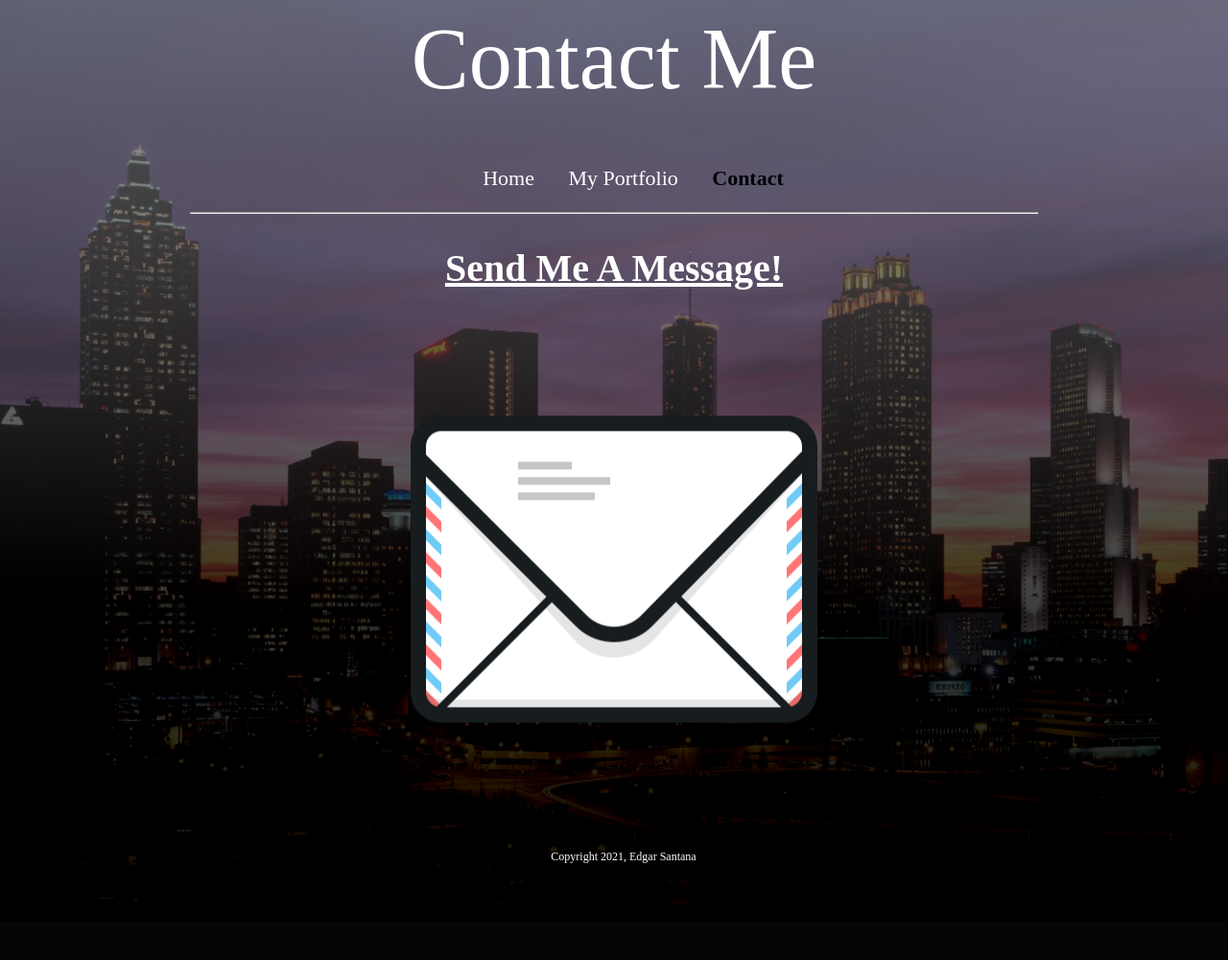
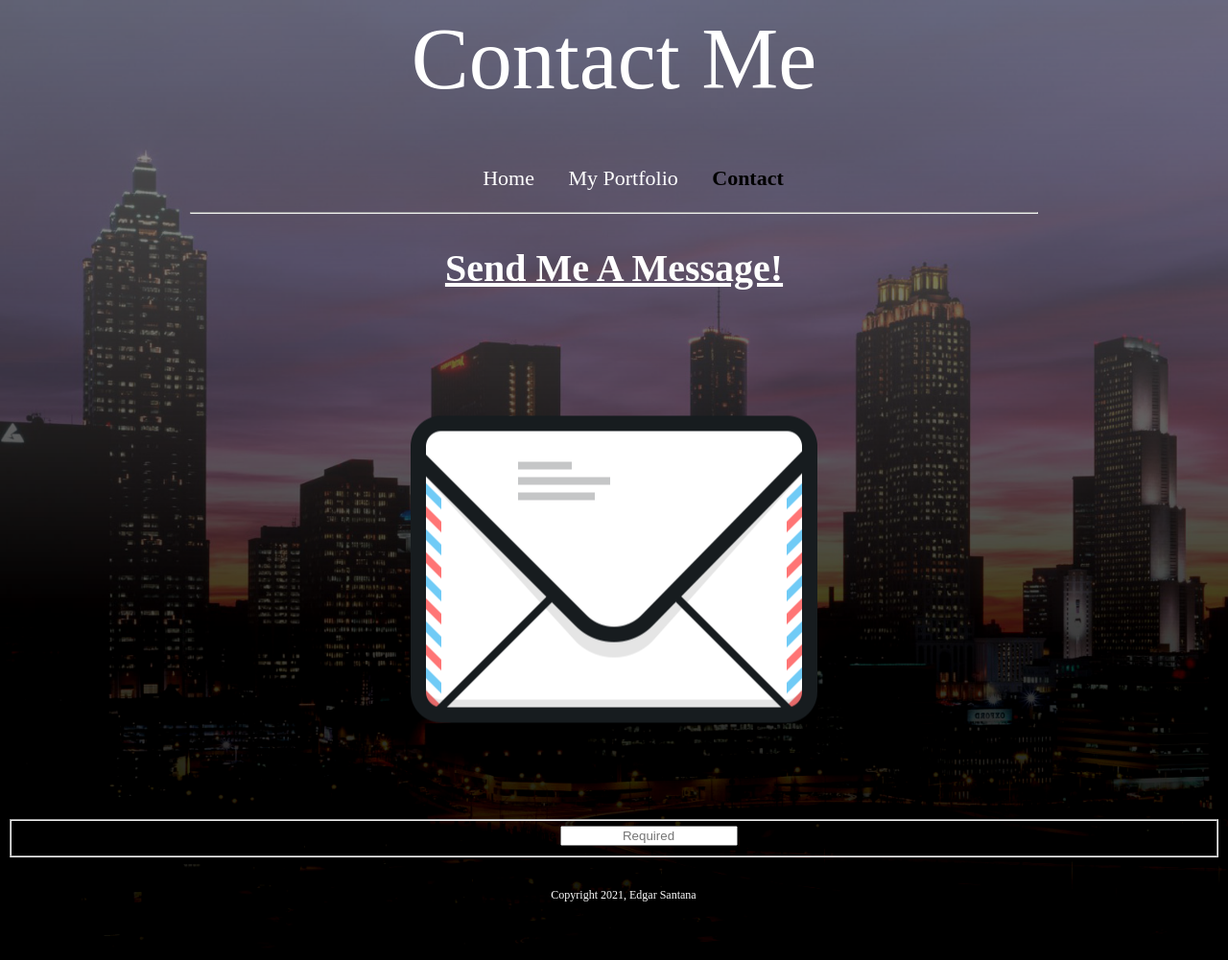
Before and after one commit to santanacodec/My_Portfolio, a Django app: page /contact in a window 1280 px wide. Shown: the whole page at 96% size. Before the commit the page ends 941 px from the top, so only its background shows below. Run offline with Django 3.2, Linux system fonts and the light colour scheme.

Commit message:
Update contact.html
started contact form

```diff
--- a/project/templates/contact.html
+++ b/project/templates/contact.html
@@ -13,4 +13,11 @@
 <h2><u>Send Me A Message!</u></h2>
 <img id="message" src = "{% static 'theme/images/mail.png' %}" alt="Mail Image">
 
+<fieldset class="contact">
+    <div  class="container">
+    <label for="name" class="full-name">Full Name</label>
+    <input type="text" id="name" name="user_name" required placeholder="Required">
+    </div>
+</fieldset>
+
 {% endblock %}
```
